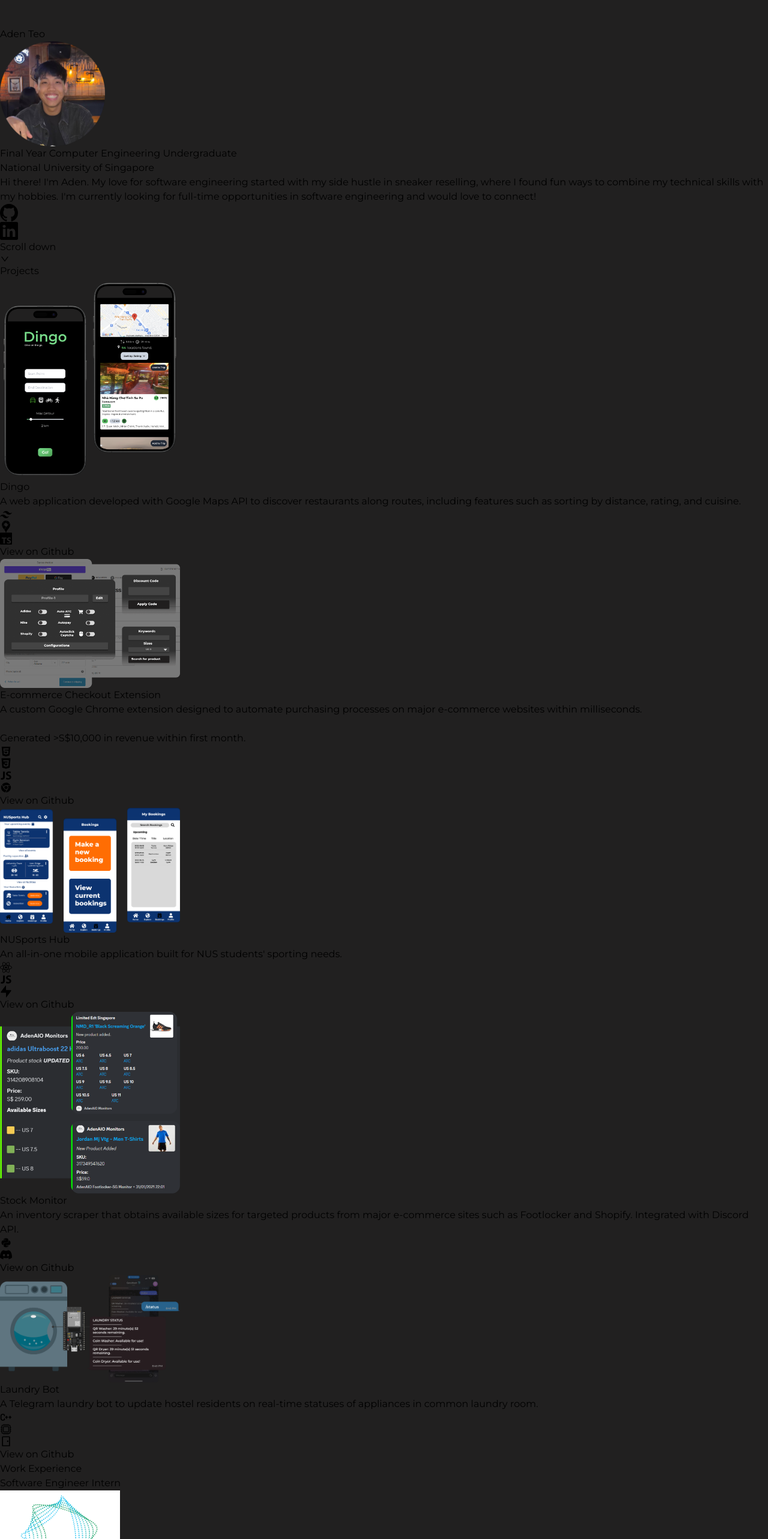
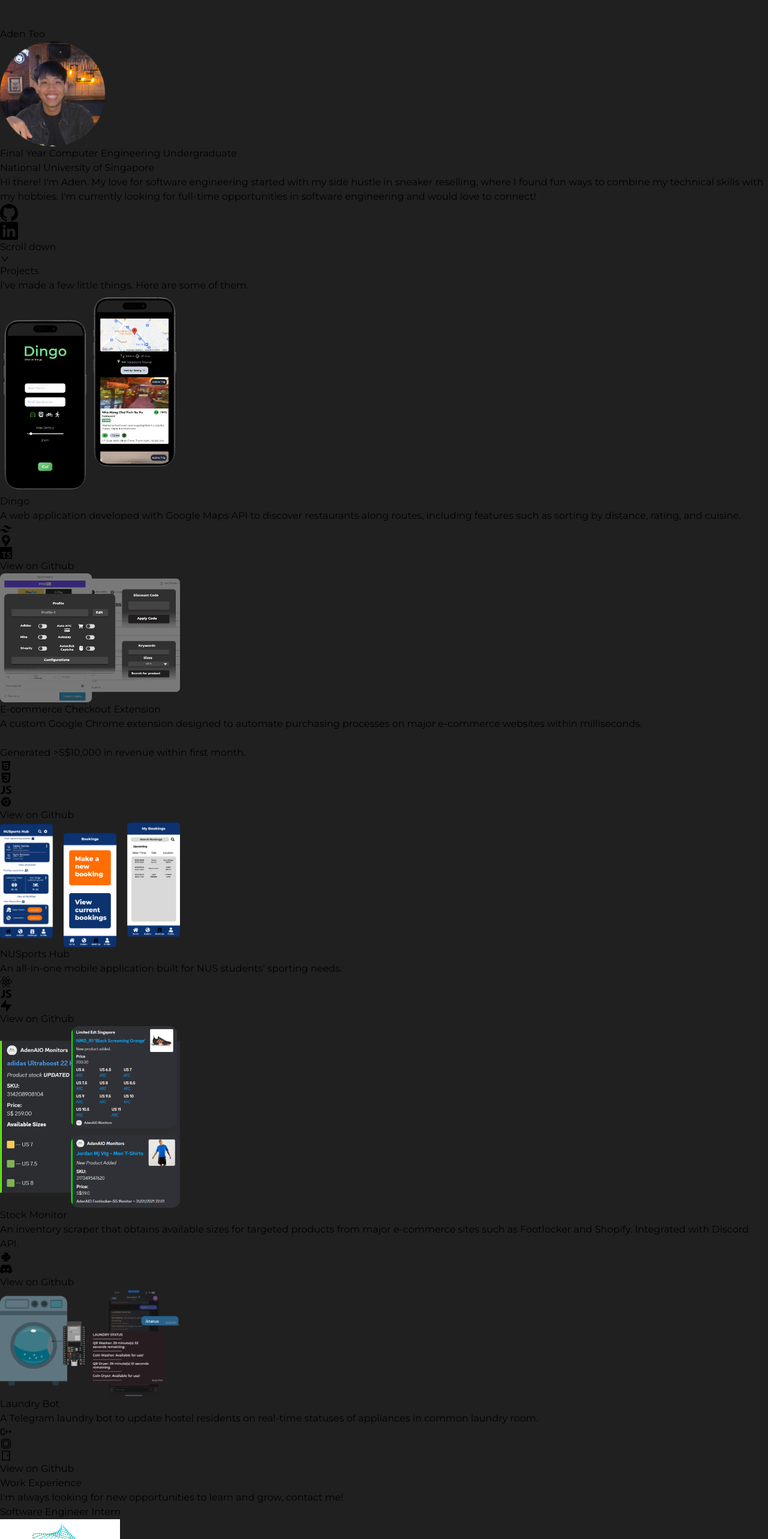
Before and after one commit to adenteo/Portfolio-Next.js, a Next.js app: page / in a window 1280 px wide. Shown: the part 234-2800 px from the top of the page at 60% size. Built offline with nearby package versions, Linux system fonts and the light colour scheme; what @material-tailwind/react would draw is missing.

Commit message:
Update description of portfolio

```diff
--- a/src/app/components/CustomFooter.tsx
+++ b/src/app/components/CustomFooter.tsx
@@ -3,8 +3,11 @@ import { Typography } from "@material-tailwind/react";
 export default function SimpleFooter() {
   return (
     <footer className="lg:p-5 flex w-full flex-row flex-wrap items-center justify-center gap-y-6 gap-x-12 border-t border-dark-gray-lighter dark:border-gray-200 py-6 text-center md:justify-between">
-      <Typography color="white" className="font-montserrat dark:text-black font-normal">
-        &copy; 2023 Aden Teo
+      <Typography
+        color="white"
+        className="font-montserrat dark:text-black font-normal"
+      >
+        &copy; 2024 Aden Teo
       </Typography>
       <ul className="flex flex-wrap items-center gap-y-2 gap-x-8">
         <li>
--- a/src/app/page.tsx
+++ b/src/app/page.tsx
@@ -115,6 +115,14 @@ export default function Home() {
         id="projects"
       >
         Projects
+      </Typography>
+      <Typography
+        variant="h5"
+        color="white"
+        className="font-montserrat font-normal text-center my-5  dark:text-black italic"
+        id="projects_description"
+      >
+        I've made a few little things. Here are some of them.
       </Typography>
       <section className="p-8 grid lg:grid-cols-2 gap-y-10">
         <Card className="max-w-[26rem] shadow-lg bg-dark-gray-lighter mx-auto dark:bg-cyan-100">
@@ -435,9 +443,18 @@ export default function Home() {
           id="experience"
           variant="h2"
           color="white"
-          className="font-montserrat font-normal text-center my-5 dark:text-black"
+          className="font-montserrat font-bold text-center my-5 dark:text-black"
         >
           Work Experience
+        </Typography>
+        <Typography
+          variant="h5"
+          color="white"
+          className="font-montserrat font-normal text-center my-5  dark:text-black italic"
+          id="projects_description"
+        >
+          I'm always looking for new opportunities to learn and grow, contact
+          me!
         </Typography>
         <ExperienceCard
           title="Software Engineer Intern"
@@ -469,9 +486,17 @@ export default function Home() {
           id="hackathons_and_awards"
           variant="h2"
           color="white"
-          className="font-montserrat font-normal text-center my-5 dark:text-black"
+          className="font-montserrat font-bold text-center my-5 dark:text-black"
         >
           Hackathons and Awards
+        </Typography>
+        <Typography
+          variant="h5"
+          color="white"
+          className="font-montserrat font-normal text-center my-5  dark:text-black italic"
+          id="projects_description"
+        >
+          Joining hackathons with friends is always a fun experience for me!
         </Typography>
         <ExtraExperienceCard
           title="OGP - Build For Good 2024"
```
